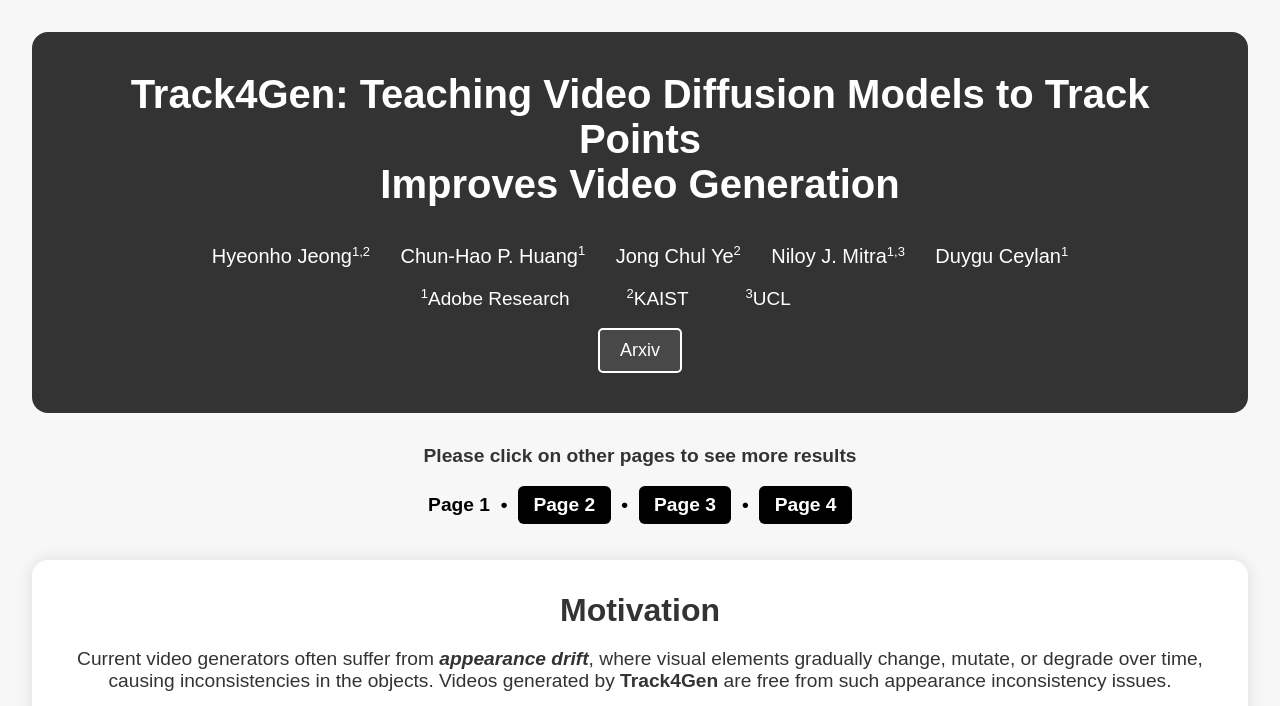
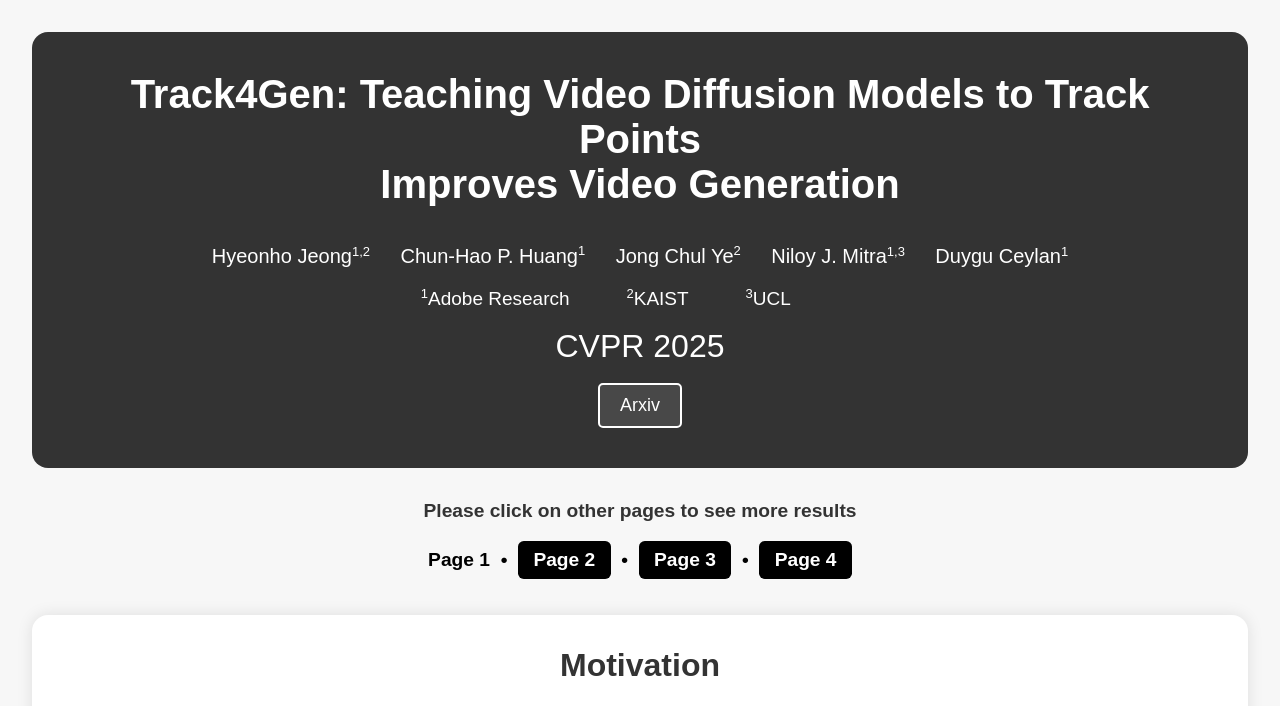
Before and after one commit to HyeonHo99/hyeonho99.github.io, a Jekyll site: the page track4gen/index.html, which Jekyll copies as it is, in a window 1280 px wide and 900 px high, cut to the strip 0-706 px from the top of the window. Built offline with Jekyll 4.4.1, drawn with Linux system fonts in a browser that asks for light colours.

Commit message:
Add files via upload

```diff
--- a/track4gen/index.html
+++ b/track4gen/index.html
@@ -3,7 +3,6 @@
 
 <head>
   <title>Track4Gen</title>
-  <link rel="icon" type="image/x-icon" href="static/images/favicon.ico">
   <meta charset="UTF-8" />
   <meta name="viewport" content="width=device-width, initial-scale=1, minimum-scale=1" />
   <style>
@@ -149,8 +148,6 @@
     sup{
       font-size: small;
     }
-
-
   </style>
   <title>Track4Gen</title>
 </head>
@@ -175,6 +172,11 @@
       &emsp;&emsp;&emsp;
       <span class="eql-cntrb"><sup>3</sup>UCL</span>
       &emsp;&emsp;&emsp;&emsp;
+    </div>
+
+    <br>
+    <div>
+      <span class="author-block" style="font-size:xx-large">CVPR 2025</span>
     </div>
 
     <br>
--- a/track4gen/page2.html
+++ b/track4gen/page2.html
@@ -171,6 +171,11 @@
       &emsp;&emsp;&emsp;
       <span class="eql-cntrb"><sup>3</sup>UCL</span>
       &emsp;&emsp;&emsp;&emsp;
+    </div>
+
+    <br>
+    <div>
+      <span class="author-block" style="font-size:xx-large">CVPR 2025</span>
     </div>
 
     <br>
--- a/track4gen/page3.html
+++ b/track4gen/page3.html
@@ -183,6 +183,11 @@
       &emsp;&emsp;&emsp;
       <span class="eql-cntrb"><sup>3</sup>UCL</span>
       &emsp;&emsp;&emsp;&emsp;
+    </div>
+
+    <br>
+    <div>
+      <span class="author-block" style="font-size:xx-large">CVPR 2025</span>
     </div>
 
     <br>
--- a/track4gen/page4.html
+++ b/track4gen/page4.html
@@ -184,6 +184,11 @@
       &emsp;&emsp;&emsp;
       <span class="eql-cntrb"><sup>3</sup>UCL</span>
       &emsp;&emsp;&emsp;&emsp;
+    </div>
+
+    <br>
+    <div>
+      <span class="author-block" style="font-size:xx-large">CVPR 2025</span>
     </div>
 
     <br>
```
